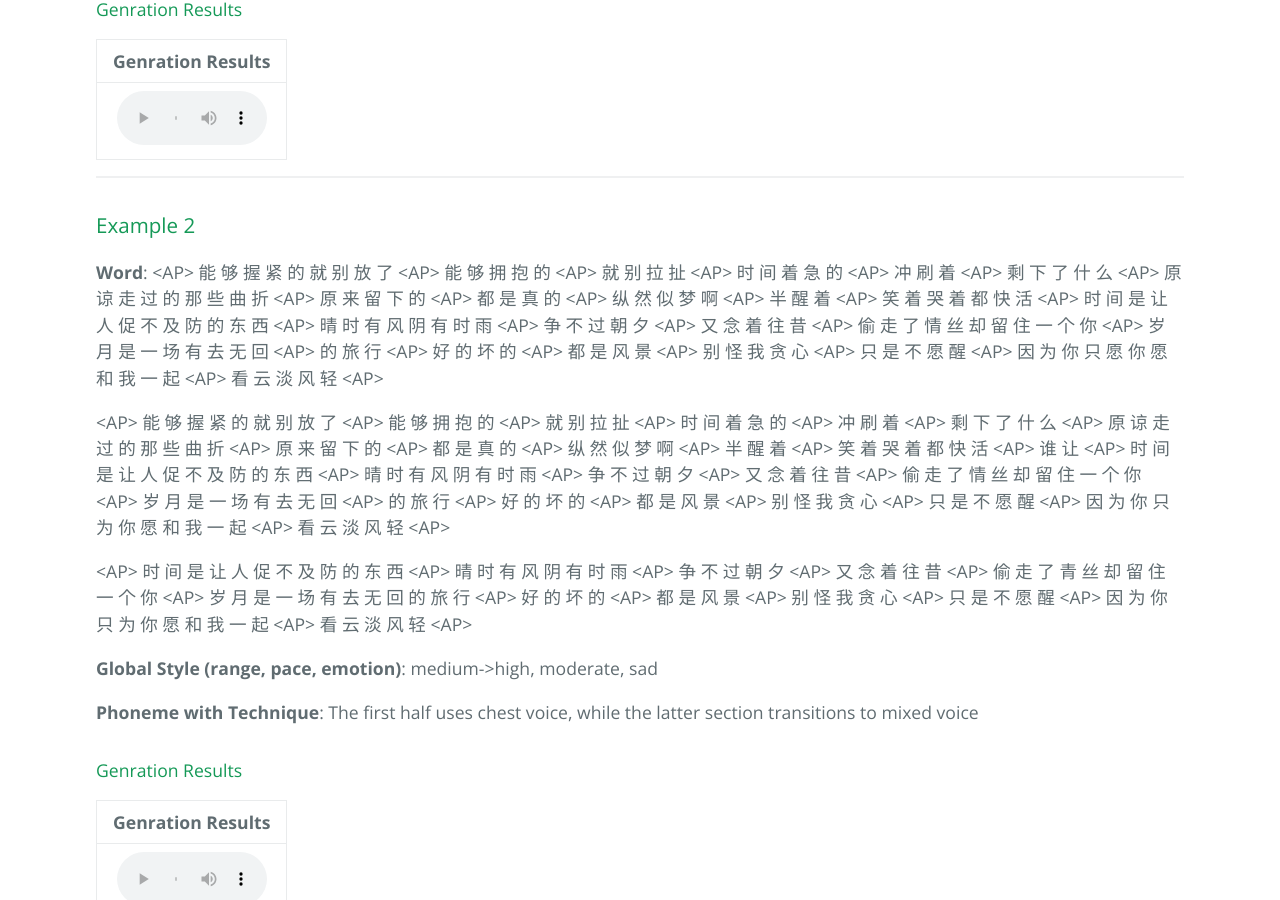
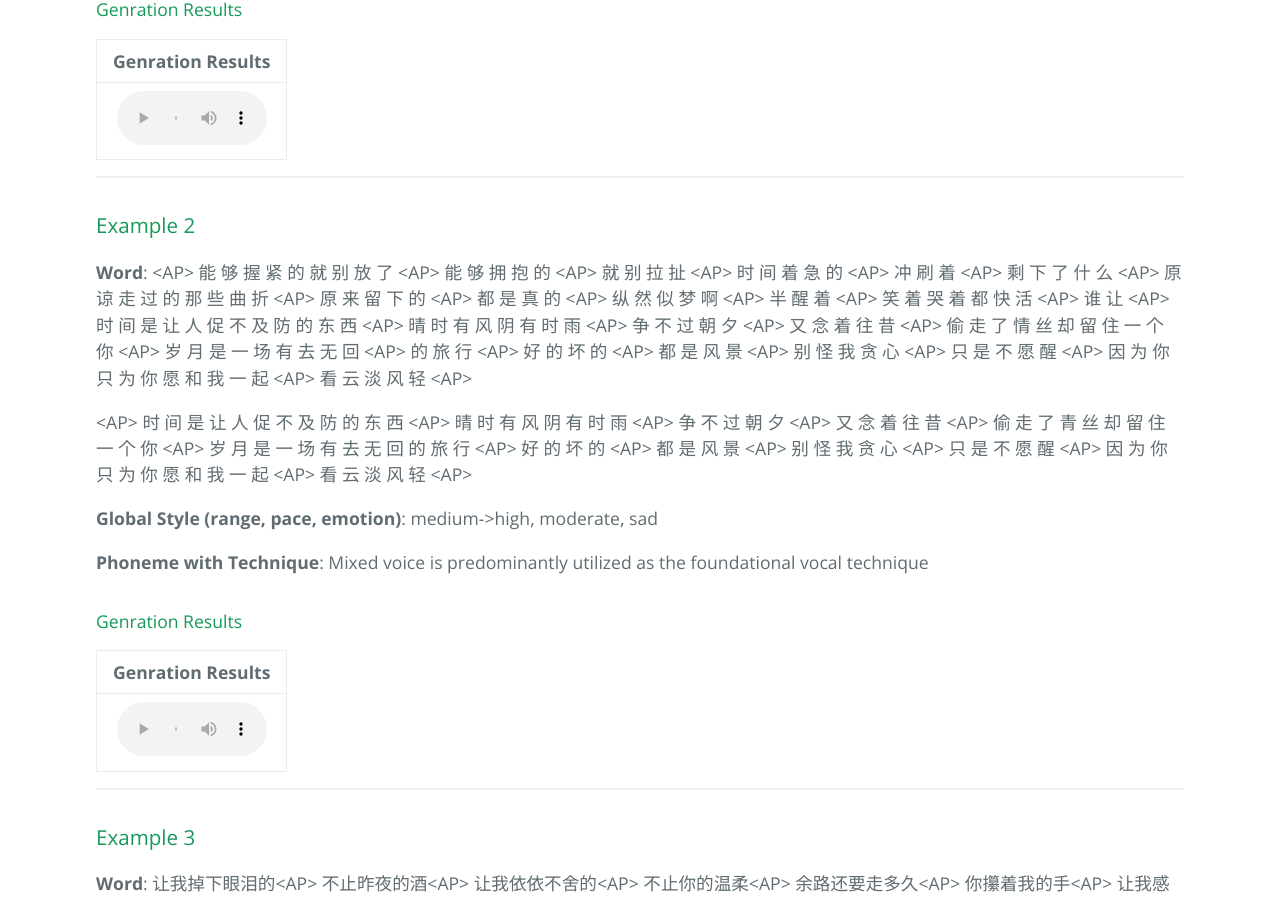
Before and after one commit to demo-stars/demo-stars.github.io, a Jekyll site: the page built from index.md, in a window 1280 px wide and 900 px high, scrolled down 9882 px. Built offline with Jekyll 4.4.1, drawn with Linux system fonts in a browser that asks for light colours; our own code applies the rules of GitHub Pages for plain Markdown files; the repository's description, which GitHub fills in, is left out.

Commit message:
add long

```diff
--- a/index.md
+++ b/index.md
@@ -267,15 +267,13 @@ For phoneme-level styles, we assign one of the following techniques to each phon
 
 ### Example 2
 
-**Word**: &lt;AP&gt; 能 够 握 紧 的 就 别 放 了 &lt;AP&gt; 能 够 拥 抱 的 &lt;AP&gt; 就 别 拉 扯 &lt;AP&gt; 时 间 着 急 的 &lt;AP&gt; 冲 刷 着 &lt;AP&gt; 剩 下 了 什 么 &lt;AP&gt; 原 谅 走 过 的 那 些 曲 折 &lt;AP&gt; 原 来 留 下 的 &lt;AP&gt; 都 是 真 的 &lt;AP&gt; 纵 然 似 梦 啊 &lt;AP&gt; 半 醒 着 &lt;AP&gt; 笑 着 哭 着 都 快 活 &lt;AP&gt; 时 间 是 让 人 促 不 及 防 的 东 西 &lt;AP&gt; 晴 时 有 风 阴 有 时 雨 &lt;AP&gt; 争 不 过 朝 夕 &lt;AP&gt; 又 念 着 往 昔 &lt;AP&gt; 偷 走 了 情 丝 却 留 住 一 个 你 &lt;AP&gt; 岁 月 是 一 场 有 去 无 回 &lt;AP&gt; 的 旅 行 &lt;AP&gt; 好 的 坏 的 &lt;AP&gt; 都 是 风 景 &lt;AP&gt; 别 怪 我 贪 心 &lt;AP&gt; 只 是 不 愿 醒 &lt;AP&gt; 因 为 你 只 愿 你 愿 和 我 一 起 &lt;AP&gt; 看 云 淡 风 轻 &lt;AP&gt;
-
-&lt;AP&gt; 能 够 握 紧 的 就 别 放 了 &lt;AP&gt; 能 够 拥 抱 的 &lt;AP&gt; 就 别 拉 扯 &lt;AP&gt; 时 间 着 急 的 &lt;AP&gt; 冲 刷 着 &lt;AP&gt; 剩 下 了 什 么 &lt;AP&gt; 原 谅 走 过 的 那 些 曲 折 &lt;AP&gt; 原 来 留 下 的 &lt;AP&gt; 都 是 真 的 &lt;AP&gt; 纵 然 似 梦 啊 &lt;AP&gt; 半 醒 着 &lt;AP&gt; 笑 着 哭 着 都 快 活 &lt;AP&gt; 谁 让 &lt;AP&gt; 时 间 是 让 人 促 不 及 防 的 东 西 &lt;AP&gt; 晴 时 有 风 阴 有 时 雨 &lt;AP&gt; 争 不 过 朝 夕 &lt;AP&gt; 又 念 着 往 昔 &lt;AP&gt; 偷 走 了 情 丝 却 留 住 一 个 你 &lt;AP&gt; 岁 月 是 一 场 有 去 无 回 &lt;AP&gt; 的 旅 行 &lt;AP&gt; 好 的 坏 的 &lt;AP&gt; 都 是 风 景 &lt;AP&gt; 别 怪 我 贪 心 &lt;AP&gt; 只 是 不 愿 醒 &lt;AP&gt; 因 为 你 只 为 你 愿 和 我 一 起 &lt;AP&gt; 看 云 淡 风 轻 &lt;AP&gt;
+**Word**: &lt;AP&gt; 能 够 握 紧 的 就 别 放 了 &lt;AP&gt; 能 够 拥 抱 的 &lt;AP&gt; 就 别 拉 扯 &lt;AP&gt; 时 间 着 急 的 &lt;AP&gt; 冲 刷 着 &lt;AP&gt; 剩 下 了 什 么 &lt;AP&gt; 原 谅 走 过 的 那 些 曲 折 &lt;AP&gt; 原 来 留 下 的 &lt;AP&gt; 都 是 真 的 &lt;AP&gt; 纵 然 似 梦 啊 &lt;AP&gt; 半 醒 着 &lt;AP&gt; 笑 着 哭 着 都 快 活 &lt;AP&gt; 谁 让 &lt;AP&gt; 时 间 是 让 人 促 不 及 防 的 东 西 &lt;AP&gt; 晴 时 有 风 阴 有 时 雨 &lt;AP&gt; 争 不 过 朝 夕 &lt;AP&gt; 又 念 着 往 昔 &lt;AP&gt; 偷 走 了 情 丝 却 留 住 一 个 你 &lt;AP&gt; 岁 月 是 一 场 有 去 无 回 &lt;AP&gt; 的 旅 行 &lt;AP&gt; 好 的 坏 的 &lt;AP&gt; 都 是 风 景 &lt;AP&gt; 别 怪 我 贪 心 &lt;AP&gt; 只 是 不 愿 醒 &lt;AP&gt; 因 为 你 只 为 你 愿 和 我 一 起 &lt;AP&gt; 看 云 淡 风 轻 &lt;AP&gt;
 
 &lt;AP&gt; 时 间 是 让 人 促 不 及 防 的 东 西 &lt;AP&gt; 晴 时 有 风 阴 有 时 雨 &lt;AP&gt; 争 不 过 朝 夕 &lt;AP&gt; 又 念 着 往 昔 &lt;AP&gt; 偷 走 了 青 丝 却 留 住 一 个 你 &lt;AP&gt; 岁 月 是 一 场 有 去 无 回 的 旅 行 &lt;AP&gt; 好 的 坏 的 &lt;AP&gt; 都 是 风 景 &lt;AP&gt; 别 怪 我 贪 心 &lt;AP&gt; 只 是 不 愿 醒 &lt;AP&gt; 因 为 你 只 为 你 愿 和 我 一 起 &lt;AP&gt; 看 云 淡 风 轻 &lt;AP&gt;
 
 **Global Style (range, pace, emotion)**: medium->high, moderate, sad
 
-**Phoneme with Technique**: The first half uses chest voice, while the latter section transitions to mixed voice
+**Phoneme with Technique**:  Mixed voice is predominantly utilized as the foundational vocal technique
 
 #### Genration Results
 
```
